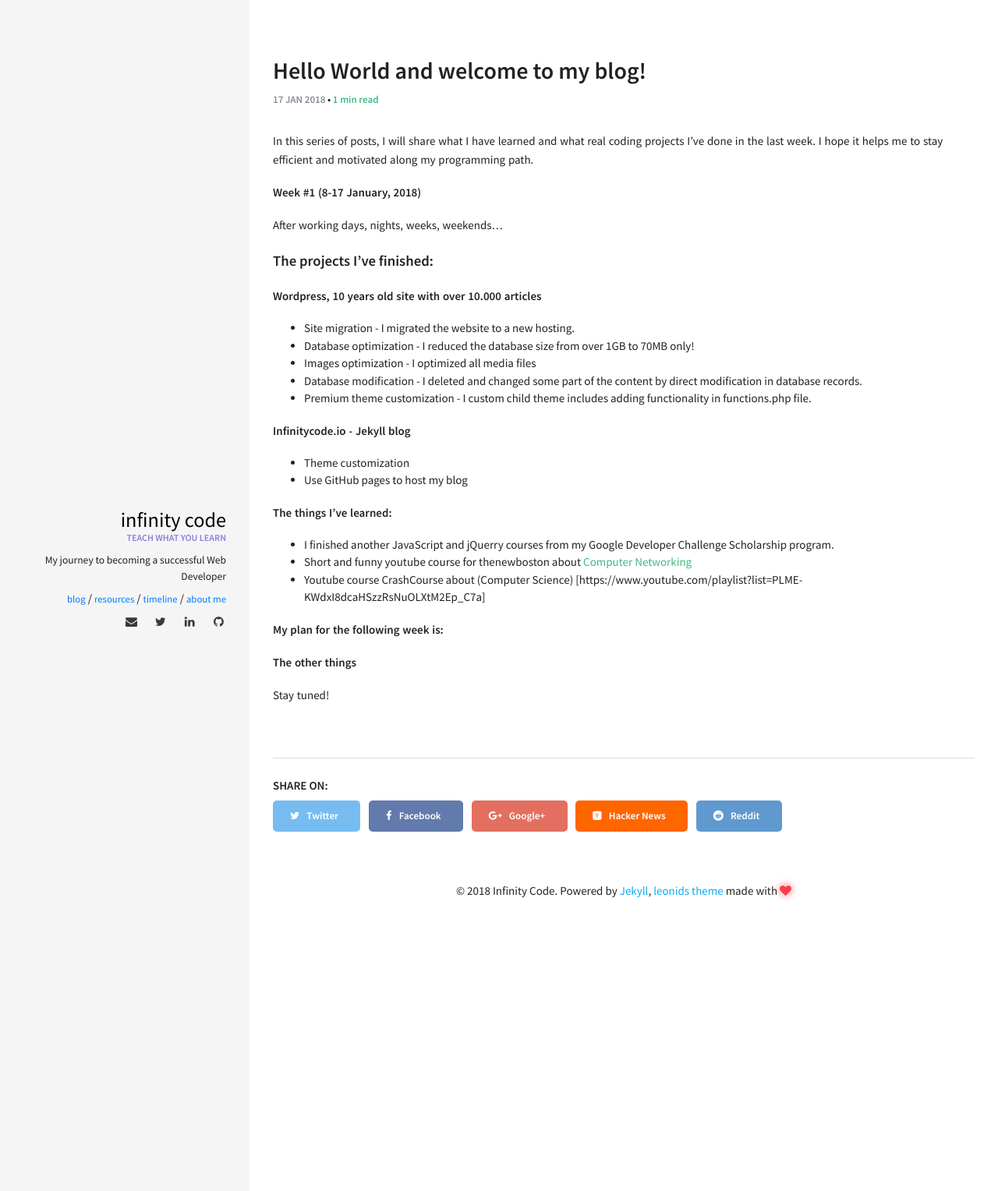
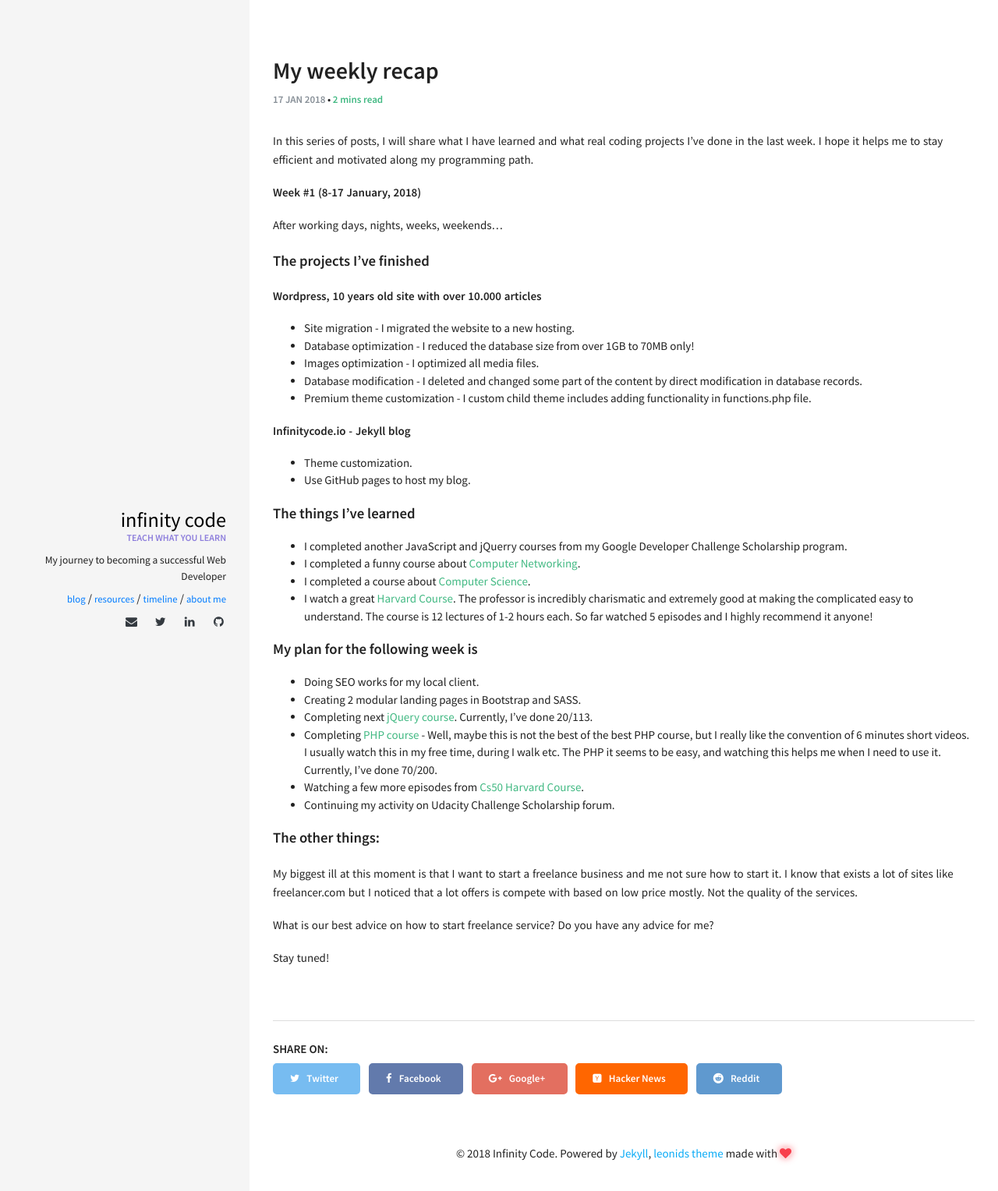
Before and after one commit to infinitycodePL/blog, a Jekyll site: the page built from _posts/blog/2018-01-17-my-coding-journey-weekly-recap-1.md, in a window 1280 px wide. Shown: the top 1528 px of the page at 78% size. Built offline with Jekyll 4.4.1, drawn with Linux system fonts in a browser that asks for light colours; comment, search, counter and statistics services are not loaded.

Commit message:
post update

```diff
--- a/_posts/blog/2018-01-17-my-coding-journey-weekly-recap-1.md
+++ b/_posts/blog/2018-01-17-my-coding-journey-weekly-recap-1.md
@@ -1,9 +1,9 @@
 ---
 layout: post
-title: Hello World and welcome to my blog!
+title: My weekly recap #1
 categories: [blog]
 comments: true
-excerpt: "The first post on my blog. Hello World! Welcome!"
+excerpt: "In this series of posts, I will share what I have learned and what real coding projects I've done in the last week. I hope it helps me to stay efficient and motivated along my programming path."
 ---
 
 In this series of posts, I will share what I have learned and what real coding projects I've done in the last week. I hope it helps me to stay efficient and motivated along my programming path.
@@ -12,31 +12,43 @@
 
 After working days, nights, weeks, weekends...
 
-#### The projects I've finished:
+#### The projects I've finished
 
 __Wordpress, 10 years old site with over 10.000 articles__
 
 - Site migration -  I migrated the website to a new hosting.
 - Database optimization - I reduced the database size from over 1GB to 70MB only!
-- Images optimization - I optimized all media files
+- Images optimization - I optimized all media files.
 - Database modification - I deleted and changed some part of the content by direct modification in database records.
 - Premium theme customization - I custom child theme includes adding functionality in functions.php file.
 
 __Infinitycode.io - Jekyll blog__
 
-- Theme customization
-- Use GitHub pages to host my blog
+- Theme customization.
+- Use GitHub pages to host my blog.
 
-__The things I've learned:__
+#### The things I've learned
 
-- I finished another JavaScript and jQuerry courses from my Google Developer Challenge Scholarship program.
-- Short and funny youtube course for thenewboston about [Computer Networking](https://www.youtube.com/playlist?list=PL6gx4Cwl9DGBpuvPW0aHa7mKdn_k9SPKO)
-- Youtube course CrashCourse about (Computer Science) [https://www.youtube.com/playlist?list=PLME-KWdxI8dcaHSzzRsNuOLXtM2Ep_C7a]
+- I completed another JavaScript and jQuerry courses from my Google Developer Challenge Scholarship program.
+- I completed a funny course about [Computer Networking](https://www.youtube.com/playlist?list=PL6gx4Cwl9DGBpuvPW0aHa7mKdn_k9SPKO).
+- I completed a course about [Computer Science](https://www.youtube.com/playlist?list=PLME-KWdxI8dcaHSzzRsNuOLXtM2Ep_C7a).
+- I watch a great [Harvard Course](https://www.youtube.com/watch?v=y62zj9ozPOM&list=PLhQjrBD2T3828ZVcVzEIhsHVgjANGZveu). The professor is incredibly charismatic and extremely good at making the complicated easy to understand. The course is 12 lectures of 1-2 hours each. So far watched 5 episodes and I highly recommend it anyone!
 
 
+#### My plan for the following week is
 
-__My plan for the following week is:__
+- Doing SEO works for my local client.
+- Creating 2 modular landing pages in Bootstrap and SASS.
+- Completing next [jQuery course](https://www.youtube.com/watch?v=a59kOE2Ma1Q&list=PL6n9fhu94yhVDV697uvHpavA3K_eWGQap). Currently, I've done 20/113.
+- Completing [PHP course](https://www.youtube.com/playlist?list=PL442FA2C127377F07) - Well, maybe this is not the best of the best PHP course, but I really like the convention of 6 minutes short videos. I usually watch this in my free time, during I walk etc. The PHP it seems to be easy, and watching this helps me when I need to use it. Currently, I've done 70/200.
+- Watching a few more episodes from [Cs50 Harvard Course](https://www.youtube.com/watch?v=y62zj9ozPOM&list=PLhQjrBD2T3828ZVcVzEIhsHVgjANGZveu).
+- Continuing my activity on Udacity Challenge Scholarship forum.
 
-__The other things__
+#### The other things:
+
+
+My biggest ill at this moment is that I want to start a freelance business and me not sure how to start it. I know that exists a lot of sites like freelancer.com but I noticed that a lot offers is compete with based on low price mostly. Not the quality of the services.
+
+What is our best advice on how to start freelance service? Do you have any advice for me?
 
 Stay tuned!
```
